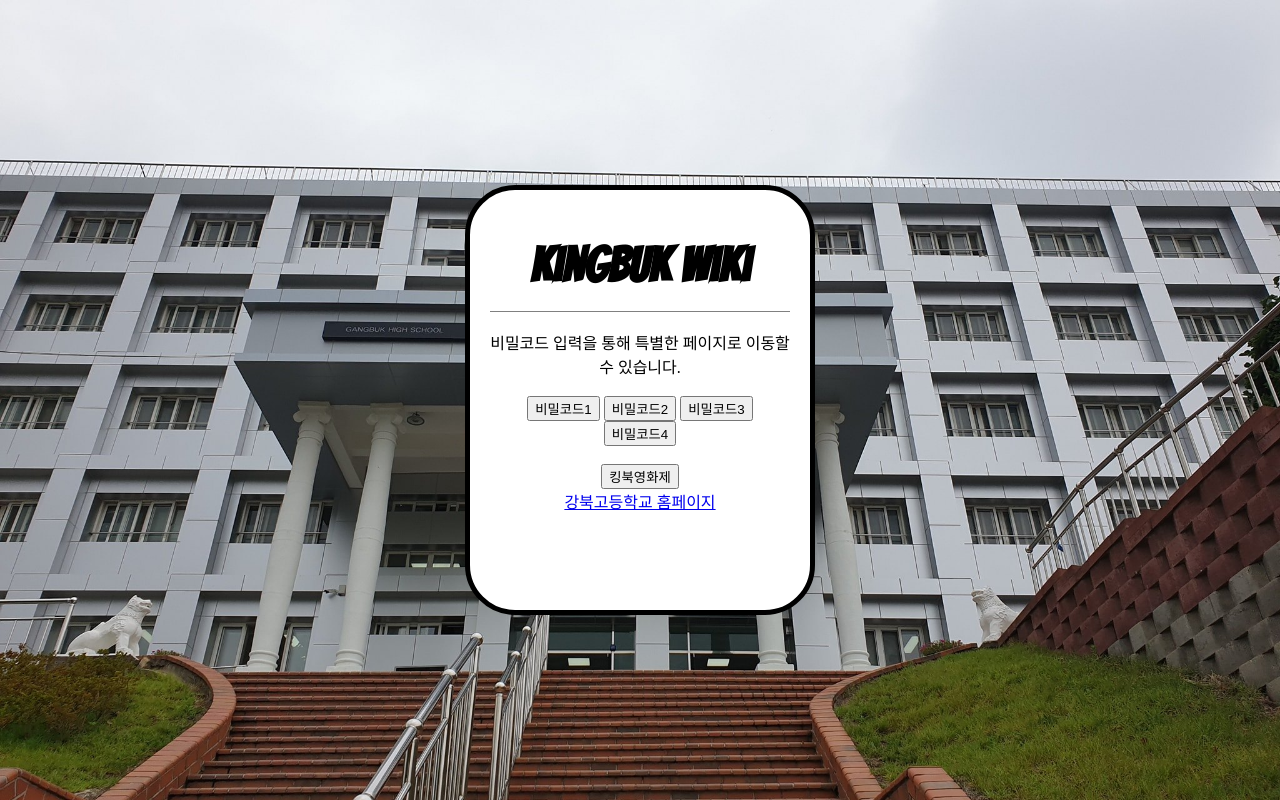
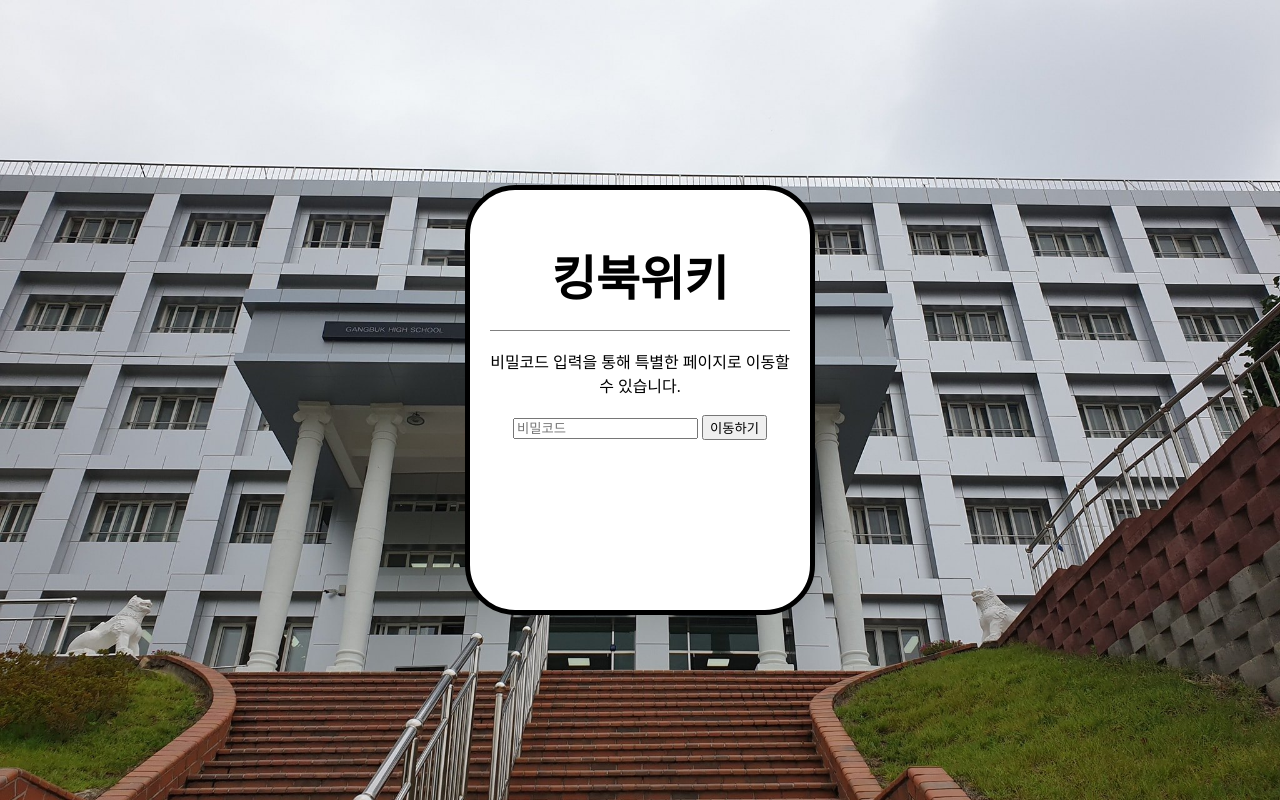
Before and after one commit to Yoon-men/Kingbuk_Wiki, a plain HTML site: page index.html in a window 1280 px wide. Drawn offline with Linux system fonts and the light colour scheme.

Commit message:
Update index.html

```diff
--- a/index.html
+++ b/index.html
@@ -4,6 +4,7 @@
 <head>
     <meta charset="UTF-8">
     <meta name="viewport" content="width=device-width, initial-scale=1.0">
+    <script src="index.js"></script>
     <script src="secret_code.js"></script>
     <link rel="stylesheet" href="index.css">
     <title>킹북위키</title>
@@ -11,14 +12,11 @@
 <body>
 <!-- --------------------------------------------------- -->
 <section class="white-box">
-    <h1 id="font2">Kingbuk wiki</h1><br>
+    <h1>킹북위키</h1><br>
     비밀코드 입력을 통해 특별한 페이지로 이동할 수 있습니다.<br><br>
-    <input type="button" onclick="비밀코드1()" value="비밀코드1">
-    <input type="button" onclick="비밀코드2()" value="비밀코드2">
-    <input type="button" onclick="비밀코드3()" value="비밀코드3">
-    <input type="button" onclick="비밀코드4()" value="비밀코드4"><br><br>
-    <input type="button" onclick="킹북영화제()" value="킹북영화제"><br>
-    <a target="_blank" href="http://www.gangbuk.hs.kr/index.do" title="강북고등학교 홈페이지">강북고등학교 홈페이지</a>
+    <input type="text" id="secretcord" name="비밀코드" placeholder="비밀코드" maxlength="8">
+    <button type="button" id="open" name="열기" onclick="pageOpen()">이동하기</button><br><br>
+
 
 </section>
 <!-- --------------------------------------------------- -->
```
